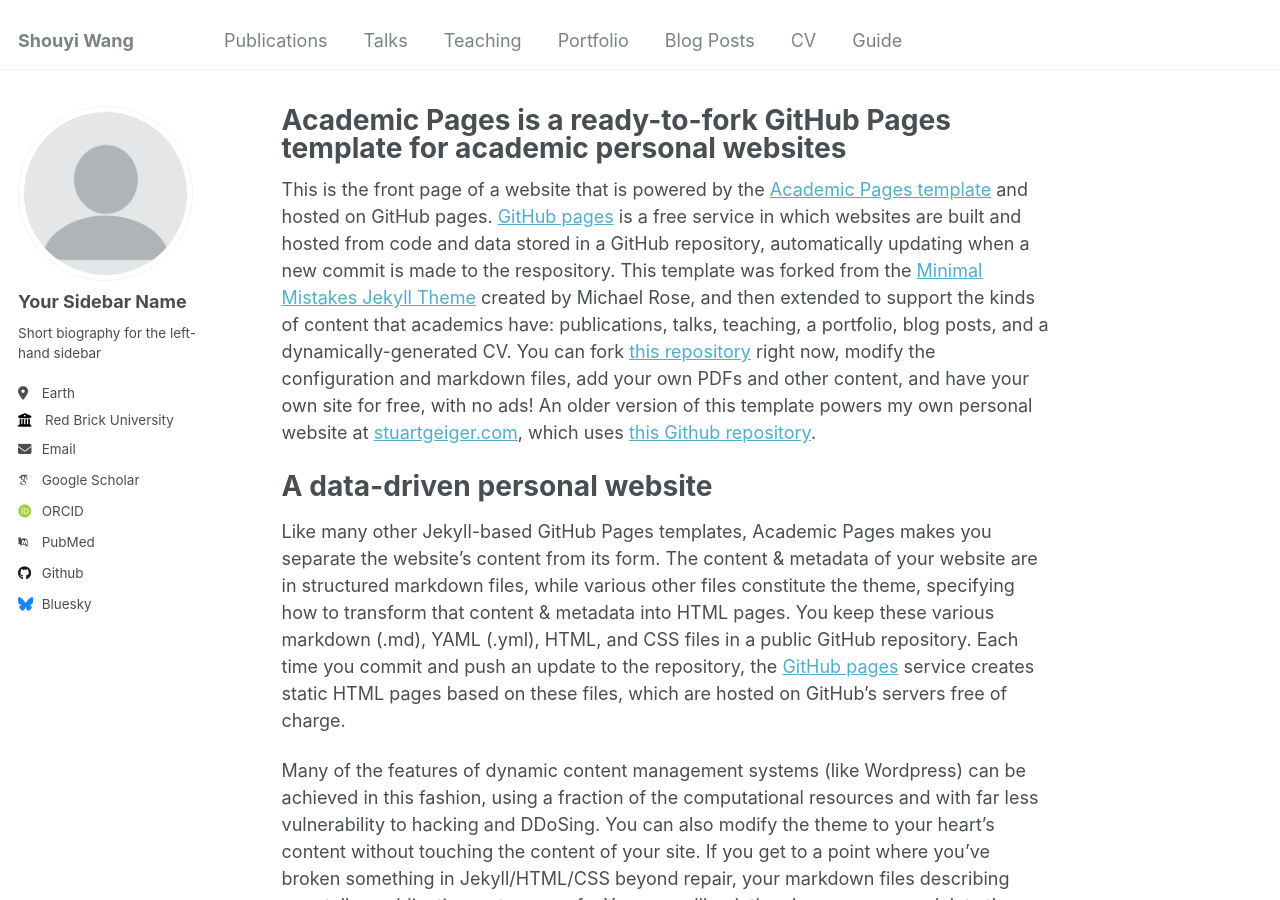
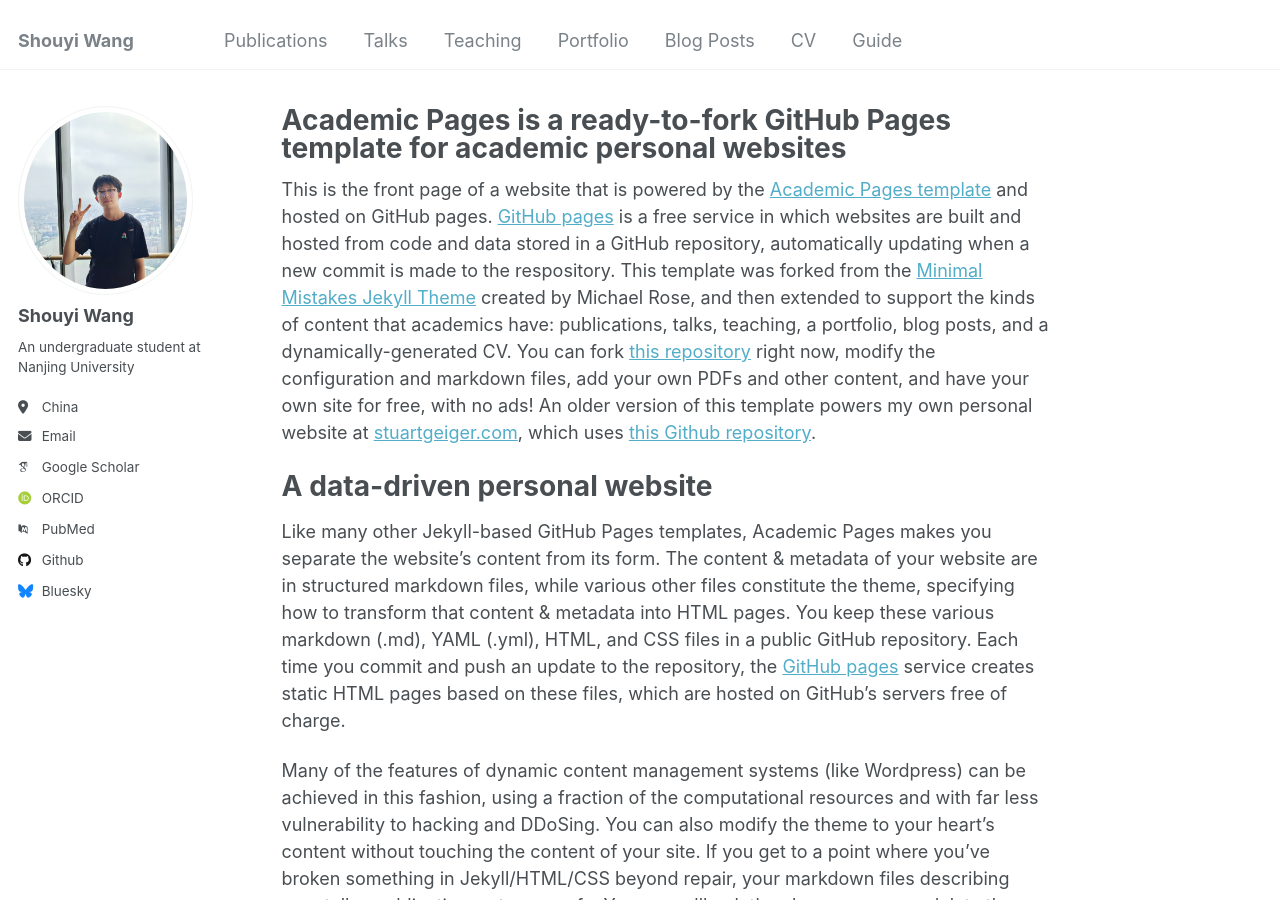
Before and after one commit to sywang0302/sywang0302.github.io, a Jekyll site: the page built from _pages/about.md, in a window 1280 px wide and 900 px high. Built offline with Jekyll 4.4.1, drawn with Linux system fonts in a browser that asks for light colours; some web fonts are replaced.

Commit message:
Update _config.yml

```diff
--- a/_config.yml
+++ b/_config.yml
@@ -21,12 +21,12 @@
 #               Additional customization can be done by editing /_includes/author-profile.html
 author:
   # Biographic information
-  avatar           : "profile.png"
-  name             : "Your Sidebar Name"
-  pronouns         : # example: "she/her"
-  bio              : "Short biography for the left-hand sidebar"
-  location         : "Earth"
-  employer         : "Red Brick University"
+  avatar           : "syw.png"
+  name             : "Shouyi Wang"
+  pronouns         : # example: "he"
+  bio              : "An undergraduate student at Nanjing University"
+  location         : "China"
+  employer         :
   uri              : # URL
   email            : "none@example.org"
 
```
